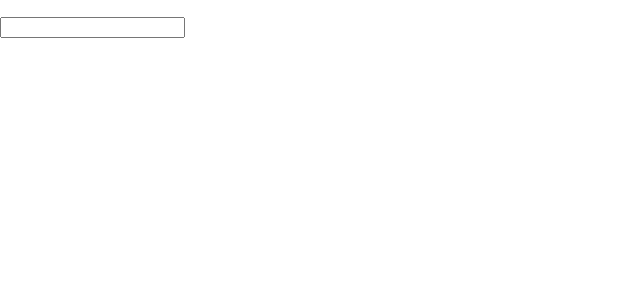
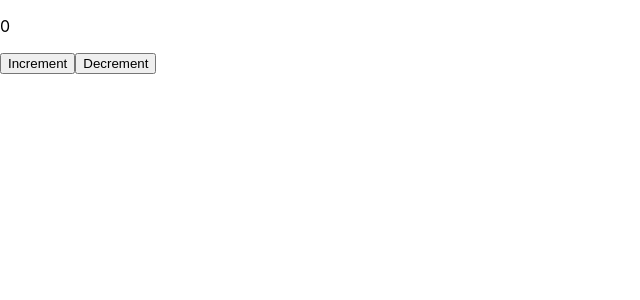
Before and after one commit to hvn2001/ReactStudy, a React (Create React App) app in the folder hello-world/: page / in a window 1280 px wide. Shown: the top 300 px of the page, without its empty margins (0-640 px from the left). Built offline with nearby package versions, Linux system fonts and the light colour scheme.

Commit message:
Higher-Order Functions in React

```diff
--- a/hello-world/src/App.js
+++ b/hello-world/src/App.js
@@ -1,32 +1,38 @@
 import React from 'react';
+
+function doFilter(query) {
+    return function (user) {
+        return query === user.name;
+    }
+}
 
 export default class App extends React.Component {
 
-  constructor(props){
+    constructor(props) {
         super(props);
 
         this.state = {
             query: '',
         };
 
-    this.onChange=this.onChange.bind(this);
+        this.onChange = this.onChange.bind(this);
     }
 
     onChange(event) {
-    this.setState({ query: event.target.value });
+        this.setState({query: event.target.value});
     }
 
     render() {
         const users = [
-      { name: 'Robin' },
-      { name: 'Markus' },
+            {name: 'Robin'},
+            {name: 'Markus'},
 
         ];
         return (
             <div>
                 <ul>
-          { users
-            .filter(user => this.state.query === user.name)
+                    {users
+                        .filter(doFilter(this.state.query))
                         .map(myuser => <li>{myuser.name}</li>)
                     }
                 </ul>
--- /dev/null
+++ b/hello-world/src/Counter.js
@@ -0,0 +1,32 @@
+import React from 'react';
+
+export const doIncrement = state =>
+    ({counter: state.counter + 1});
+
+export const doDecrement = state =>
+    ({counter: state.counter - 1});
+
+export default class Counter extends React.Component {
+    state = {
+        counter: 0,
+    };
+
+    onIncrement = () => {
+        this.setState(doIncrement);
+    }
+
+    onDecrement = () => {
+        this.setState(doDecrement);
+    }
+
+    render() {
+        return (
+            <div>
+                <p>{this.state.counter}</p>
+
+                <button onClick={this.onIncrement} type="button">Increment</button>
+                <button onClick={this.onDecrement} type="button">Decrement</button>
+            </div>
+        );
+    }
+}
--- a/hello-world/src/index.js
+++ b/hello-world/src/index.js
@@ -1,3 +1,4 @@
+/*
 import React from 'react';
 import './index.css';
 
@@ -7,6 +8,18 @@ import App from './App';
 ReactDOM.render(
   <App />,
   document.getElementById('root')
+);
+*/
+
+import React from 'react';
+import './index.css';
+
+import ReactDOM from 'react-dom';
+import Counter from './Counter.js';
+
+ReactDOM.render(
+    <Counter/>,
+    document.getElementById('root')
 );
 
 /*
```
Lines whose indentation alone changed are shown as unchanged.
